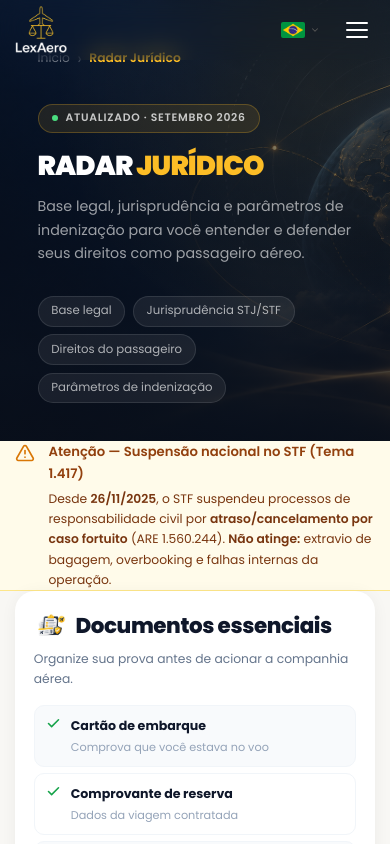
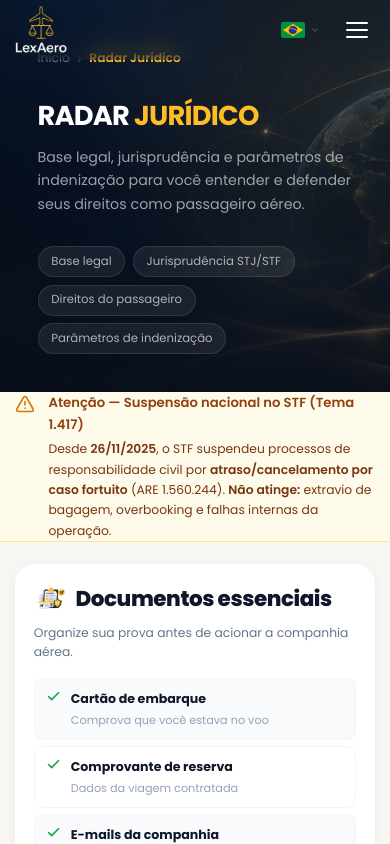
Before and after one commit to t0non/lpLexAero, a Next.js app: page /radar-juridico in a window 390 px wide. Shown: the top 844 px of the page. Built offline with nearby package versions, Linux system fonts and the light colour scheme.

Commit message:
add bottom margin to STF alert for better mobile spacing

```diff
--- a/src/app/radar-juridico/page.js
+++ b/src/app/radar-juridico/page.js
@@ -70,12 +70,7 @@ export default function RadarJuridicoPage() {
             <span style={{ fontSize: "0.82rem", color: "var(--lex-gold)", fontWeight: 600 }}>Radar Jurídico</span>
           </nav>
 
-          <div style={{ display: "inline-flex", alignItems: "center", gap: "0.5rem", background: "rgba(252,189,38,0.1)", border: "1px solid rgba(252,189,38,0.25)", borderRadius: 999, padding: "0.3rem 0.9rem", marginBottom: "1.25rem" }}>
-            <span style={{ width: 6, height: 6, borderRadius: "50%", background: "#4ade80", display: "inline-block" }} />
-            <span style={{ fontSize: "0.72rem", color: "rgba(255,255,255,0.75)", fontWeight: 600, letterSpacing: "0.07em" }}>ATUALIZADO · SETEMBRO 2026</span>
-          </div>
-
-          <h1 style={{ fontSize: "clamp(2.2rem, 6vw, 4rem)", fontWeight: 900, letterSpacing: "-0.03em", lineHeight: 1.05, color: "#fff", marginBottom: "1rem", maxWidth: 600 }}>
+          <h1 style={{ fontSize: "clamp(2.2rem, 6vw, 4rem)", fontWeight: 700, letterSpacing: "-0.03em", lineHeight: 1.05, color: "#fff", marginBottom: "1rem", maxWidth: 600 }}>
             RADAR <span style={{ color: "var(--lex-gold)" }}>JURÍDICO</span>
           </h1>
           <p style={{ fontSize: "clamp(0.95rem, 2.5vw, 1.1rem)", color: "rgba(255,255,255,0.6)", maxWidth: 500, lineHeight: 1.65, marginBottom: "2rem" }}>
@@ -91,7 +86,7 @@ export default function RadarJuridicoPage() {
       </section>
 
       {/* ALERTA STF */}
-      <div style={{ background: "#fffbea", borderBottom: "1px solid #fde68a" }}>
+      <div style={{ background: "#fffbea", borderBottom: "1px solid #fde68a", marginBottom: "1.5rem" }}>
         <div className="container" style={{ padding: "1.1rem 1.5rem", display: "flex", gap: "0.9rem", alignItems: "flex-start" }}>
           <span style={{ color: "#d97706", flexShrink: 0, marginTop: "2px" }}><IconAlert /></span>
           <div>
```
